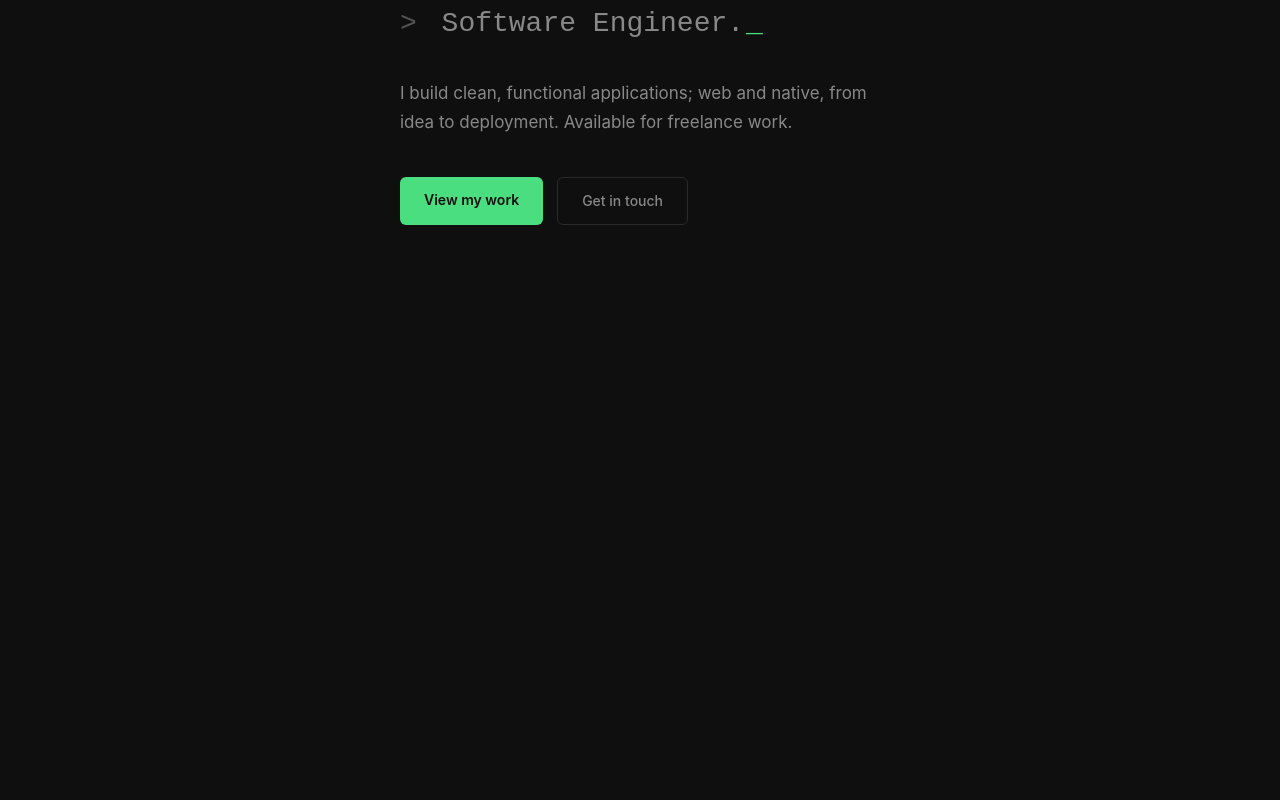
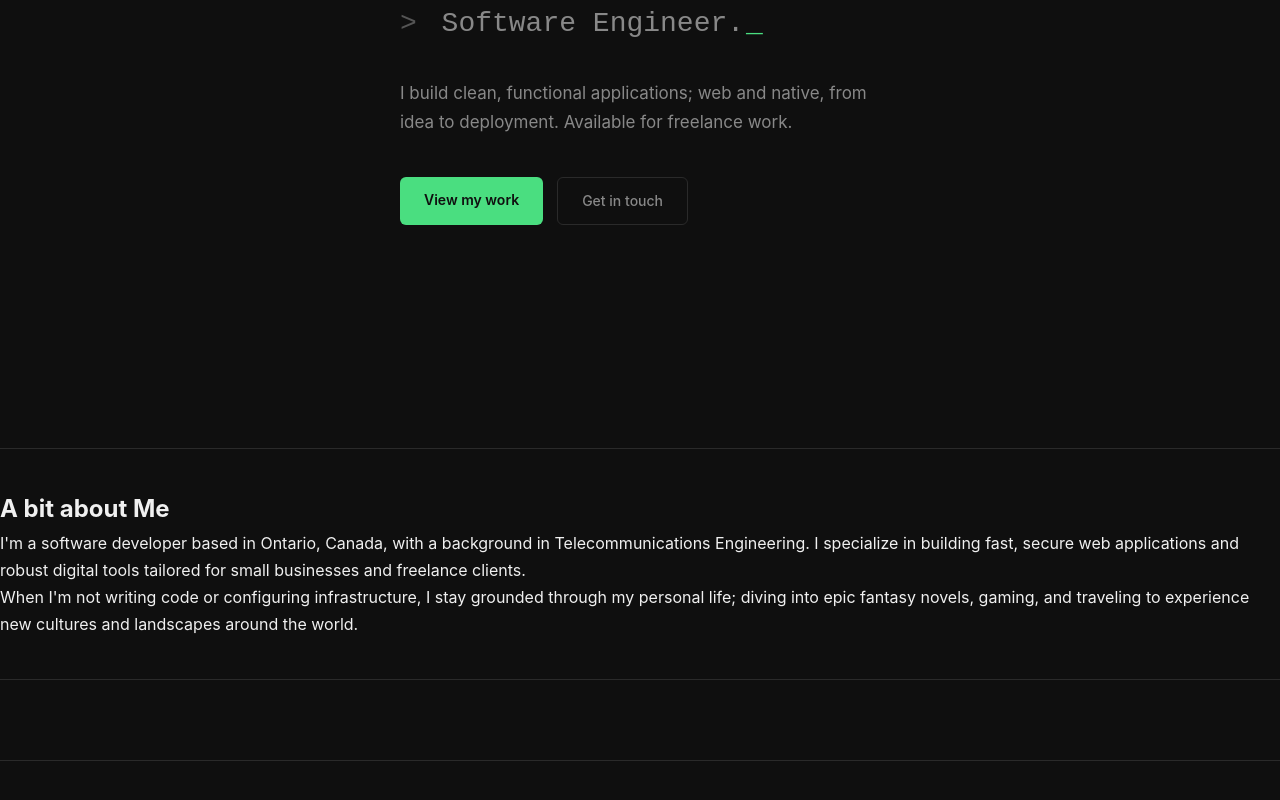
Before and after one commit to Abdihakim-bit/portfolio, a React app: page / in a window 1280 px wide. Shown: the part 352-1152 px from the top of the page. Before the commit the page ends 800 px from the top, so only its background shows below. Built offline with nearby package versions, Linux system fonts and the light colour scheme; the HTML template or start-up script is replaced by a standard one.

Commit message:
Created the rest of the components and updated the root layout in App.jsx

```diff
--- a/src/App.jsx
+++ b/src/App.jsx
@@ -2,6 +2,10 @@ import React from 'react';
 import './index.css';
 import Nav from './components/Nav';
 import Hero from './components/Hero';
+import About from './components/About';
+import Projects from './components/Projects';
+import Skills from './components/Skills';
+import Contact from './components/Contact';
 
 const YOUR_NAME = 'Abdihakim Ali';
 
@@ -11,6 +15,10 @@ export default function App() {
       <Nav name={YOUR_NAME} />
       <main>
           <Hero name={YOUR_NAME} />
+          <About />
+          <Projects />
+          <Skills />
+          <Contact />
       </main>
     </>
   );
--- a/src/components/About.jsx
+++ b/src/components/About.jsx
@@ -0,0 +1,18 @@
+import React from 'react';
+import Styles from './About.module.css';
+
+export default function About() {
+    return (
+        <section id="about" className={Styles.about} style={{ borderTop: '1px solid var(--border)', padding: '40px 0' }}>
+            <div className={Styles.container}>
+                <h2 className={Styles.heading}>A bit about Me</h2>
+                <p className={Styles.description}>
+                    I'm a software developer based in Ontario, Canada, with a background in Telecommunications Engineering. I specialize in building fast, secure web applications and robust digital tools tailored for small businesses and freelance clients.
+                </p>
+                <p className={Styles.description}>
+                    When I'm not writing code or configuring infrastructure, I stay grounded through my personal life; diving into epic fantasy novels, gaming, and traveling to experience new cultures and landscapes around the world.
+                </p>
+            </div>
+        </section>
+    );
+}
--- a/src/components/Contact.jsx
+++ b/src/components/Contact.jsx
@@ -0,0 +1,7 @@
+import React, { useState } from 'react';
+
+export default function Contact() {
+    return (
+        <section id="contact" style={{ borderTop: '1px solid var(--border)', padding: '40px 0' }}></section>
+    );
+}
--- a/src/components/Projects.jsx
+++ b/src/components/Projects.jsx
@@ -0,0 +1,7 @@
+import React from 'react';
+
+export default function Projects() {
+    return (
+        <section id="projects" style={{ borderTop: '1px solid var(--border)', padding: '40px 0' }}></section>
+    );
+}
--- a/src/components/Skills.jsx
+++ b/src/components/Skills.jsx
@@ -0,0 +1,7 @@
+import React from 'react';
+
+export default function Skills() {
+    return (
+        <section id="skills" style={{ borderTop: '1px solid var(--border)', padding: '40px 0' }}></section>
+    );
+}
```
Also changed, not shown: src/components/About.module.css (added), src/components/Contact.module.css (added), src/components/Projects.module.css (added), src/components/Skills.module.css (added).
